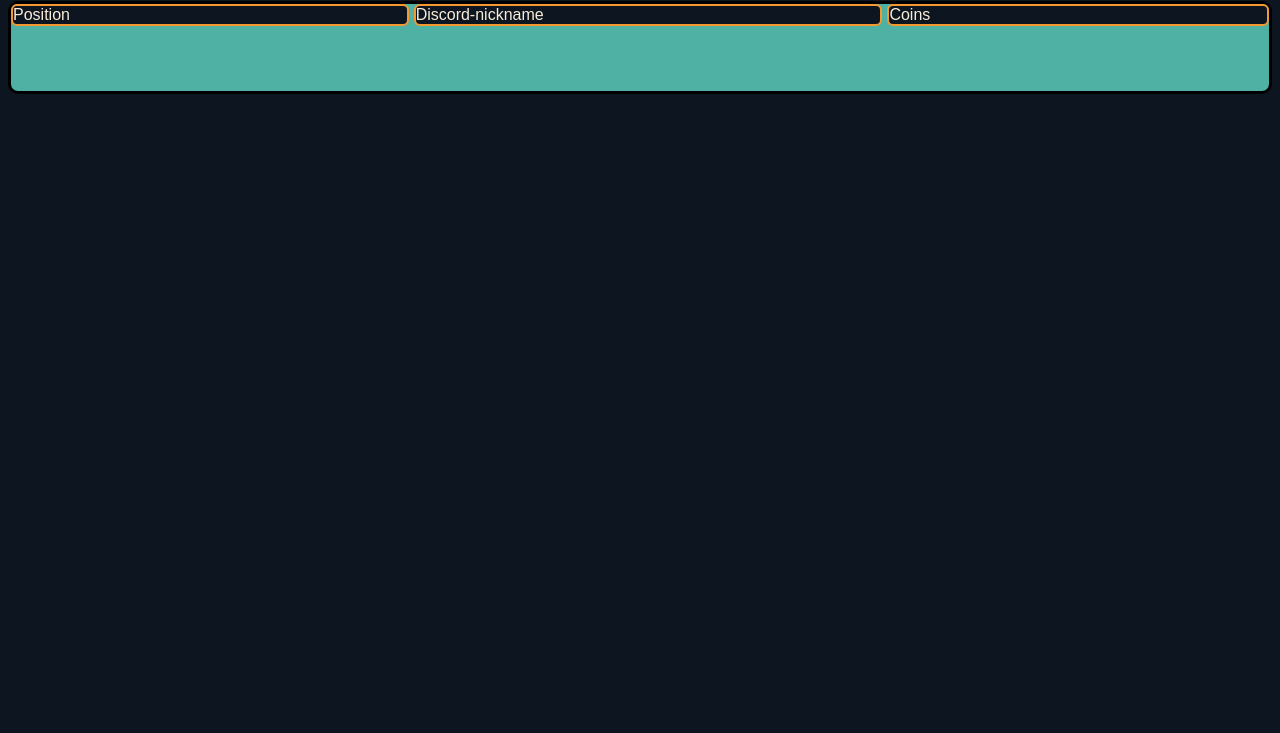
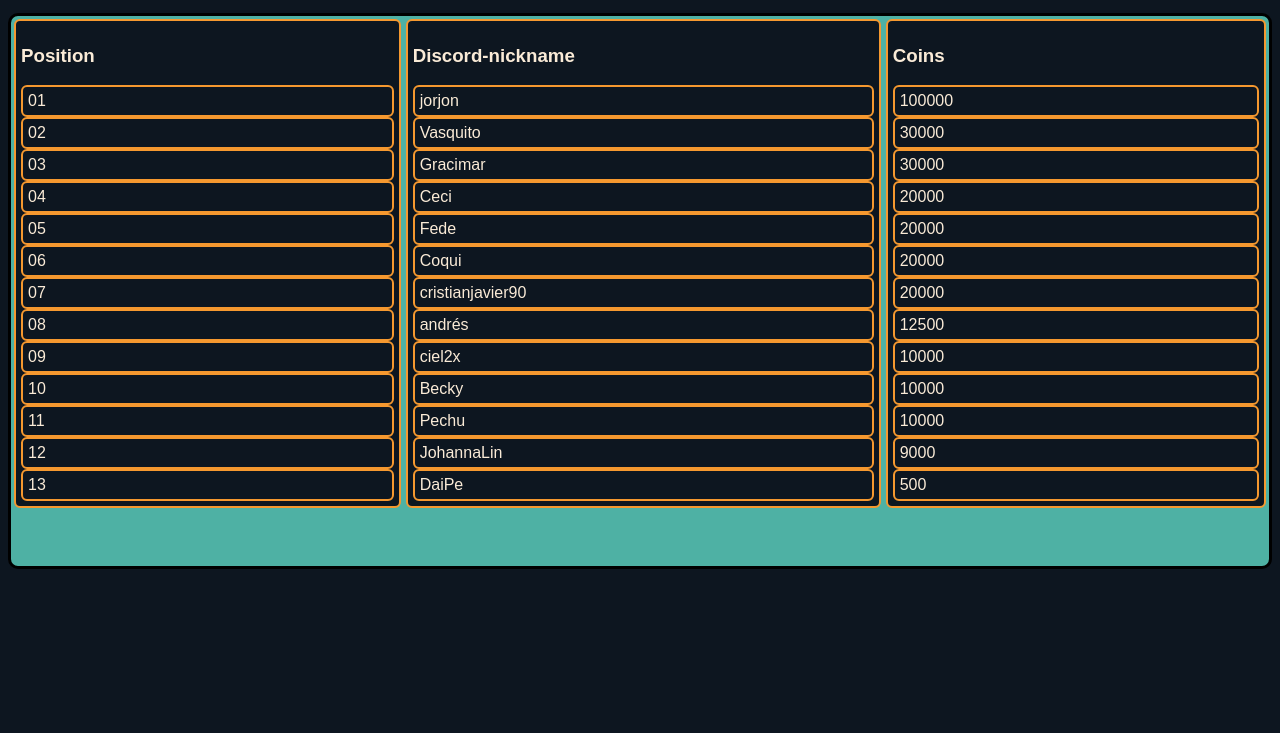
Before and after one commit to Gracimars/dashboard-monedas, a plain HTML site: page index.html in a window 1280 px wide. Shown: the part 67-800 px from the top of the page. Drawn offline with Linux system fonts and the light colour scheme.

Commit message:
fetch-data HTML table

```diff
--- a/index.html
+++ b/index.html
@@ -5,18 +5,63 @@
 		<meta name="viewport" content="width=device-width, initial-scale=1.0" />
 		<title>Leaderboard</title>
 		<link rel="stylesheet" href="style.css" />
+		<script defer src="index.js"></script>
 	</head>
 	<body>
 		<header>
-			<h2>Coins Dashboard</h2>
+			<h1>Coins Dashboard</h1>
 			<!-- Contenido del encabezado -->
 		</header>
 		<main>
-			<!-- Contendido de la sección principal -->
-			<section class="grid-container">
-				<div class="header-position">Position</div>
-				<div class="header-nickname">Discord-nickname</div>
-				<div class="header-coins">Coins</div>
+			<section class="grid-container" id="grid-container">
+				<div class="header-position">
+					<h3>Position</h3>
+					<div class="position"></div>
+					<div class="position"></div>
+					<div class="position"></div>
+					<div class="position"></div>
+					<div class="position"></div>
+					<div class="position"></div>
+					<div class="position"></div>
+					<div class="position"></div>
+					<div class="position"></div>
+					<div class="position"></div>
+					<div class="position"></div>
+					<div class="position"></div>
+					<div class="position"></div>
+				</div>
+				<div class="header-nickname">
+					<h3>Discord-nickname</h3>
+					<div class="nickname"></div>
+					<div class="nickname"></div>
+					<div class="nickname"></div>
+					<div class="nickname"></div>
+					<div class="nickname"></div>
+					<div class="nickname"></div>
+					<div class="nickname"></div>
+					<div class="nickname"></div>
+					<div class="nickname"></div>
+					<div class="nickname"></div>
+					<div class="nickname"></div>
+					<div class="nickname"></div>
+					<div class="nickname"></div>
+				</div>
+				<div class="header-coins">
+					<h3>Coins</h3>
+					<div class="coins"></div>
+					<div class="coins"></div>
+					<div class="coins"></div>
+					<div class="coins"></div>
+					<div class="coins"></div>
+					<div class="coins"></div>
+					<div class="coins"></div>
+					<div class="coins"></div>
+					<div class="coins"></div>
+					<div class="coins"></div>
+					<div class="coins"></div>
+					<div class="coins"></div>
+					<div class="coins"></div>
+				</div>
 			</section>
 		</main>
 		<footer>
--- /dev/null
+++ b/index.js
@@ -0,0 +1,34 @@
+const leaderboardDataContainer = document.getElementById("grid-container");
+/* Obtener el contenedor:
+- `leaderboardDataContainer`: Nombre de la variable que almacena el elemento HTML.
+- `document.getElementById("leaderboard-data")`: Busca en el documento HTML un elemento con el ID "leaderboard-data" y lo guarda en la variable. Este será el lugar donde mostraremos los datos del JSON.
+*/
+
+fetch("data.json")
+	.then((response) => response.json())
+	.then((data) => {
+		/* console.log(data); */
+		const leaderboardData = data.leaderboardData;
+
+		// Procesar los datos del JSON:
+		//   - `.then(data => { ... })`: Esta función se ejecuta después de que el JSON se ha convertido a un objeto JavaScript.
+		//     - `data`: Representa el objeto JavaScript que contiene la información del JSON.
+		//     - `const leaderboardData = data.leaderboardData;`: Se guarda el array con la información de los usuarios (que está dentro del objeto `data`) en la variable `leaderboardData`.
+
+		leaderboardData.forEach((item, index) => {
+			const position = index + 1;
+			const nickname = item.nickname;
+			const coins = item.coins;
+
+			// Seleccionar los elementos correspondientes dentro de los contenedores
+			const positionElements = document.querySelectorAll(".header-position .position");
+			const nicknameElements = document.querySelectorAll(".header-nickname .nickname");
+			const coinsElements = document.querySelectorAll(".header-coins .coins");
+
+			// Asignar valores a los elementos correspondientes
+			positionElements[index].textContent = position.toString().padStart(2, "0");
+			nicknameElements[index].textContent = nickname;
+			coinsElements[index].textContent = coins;
+		});
+	})
+	.catch((error) => console.error("Error fetching data:", error));
--- a/style.css
+++ b/style.css
@@ -1,3 +1,9 @@
+body {
+	font-family: Arial, Helvetica, sans-serif;
+	color: antiquewhite;
+	background-color: #0d1620;
+}
+
 body {
 	font-family: Arial, Helvetica, sans-serif;
 	color: antiquewhite;
@@ -9,50 +15,25 @@ body {
 	border: 3px solid black;
 	border-radius: 10px;
 	display: grid;
+	padding: 3px;
 	grid-template-areas:
 		"headerPosition headerNickname headerCoins"
-		"positionData nicknameData coinsData"
-		"positionData nicknameData coinsData"
-		"positionData nicknameData coinsData"
-		"positionData nicknameData coinsData"
-		"positionData nicknameData coinsData"
-		"positionData nicknameData coinsData"
-		"positionData nicknameData coinsData"
-		"positionData nicknameData coinsData"
-		"positionData nicknameData coinsData"
-		"positionData nicknameData coinsData"
-		"positionData nicknameData coinsData"
-		"positionData nicknameData coinsData"
-		"positionData nicknameData coinsData";
+		"position nickname coins"
+		"position nickname coins"
+		"position nickname coins"
+		"position nickname coins"
+		"position nickname coins"
+		"position nickname coins"
+		"position nickname coins"
+		"position nickname coins"
+		"position nickname coins"
+		"position nickname coins"
+		"position nickname coins";
 	gap: 5px;
 }
-
 .grid-container div {
 	background: #0d1620;
 	border: 2px solid #f5982f;
 	border-radius: 6px;
+	padding: 5px;
 }
-
-.position {
-	grid-area: positionData;
-}
-
-.nickname {
-	grid-area: nicknameData;
-}
-
-.coins {
-	grid-area: coinsData;
-}
-
-.header-position {
-	grid-area: headerPosition;
-}
-
-.header-nickname {
-	grid-area: headerNickname;
-}
-
-.header-coins {
-	grid-area: headerCoins;
-}
```
